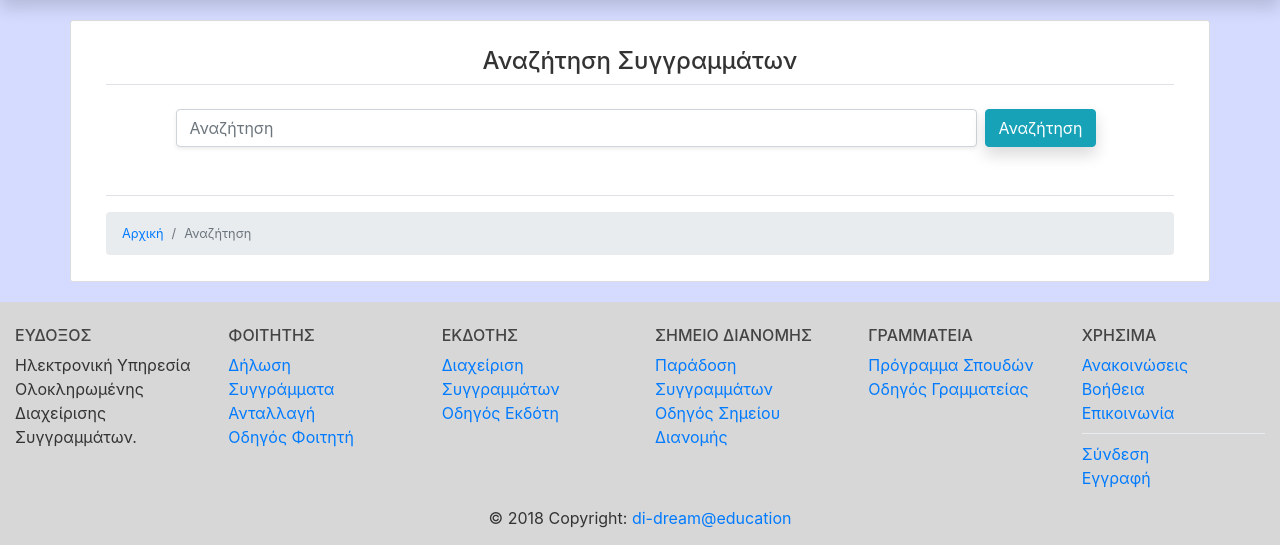
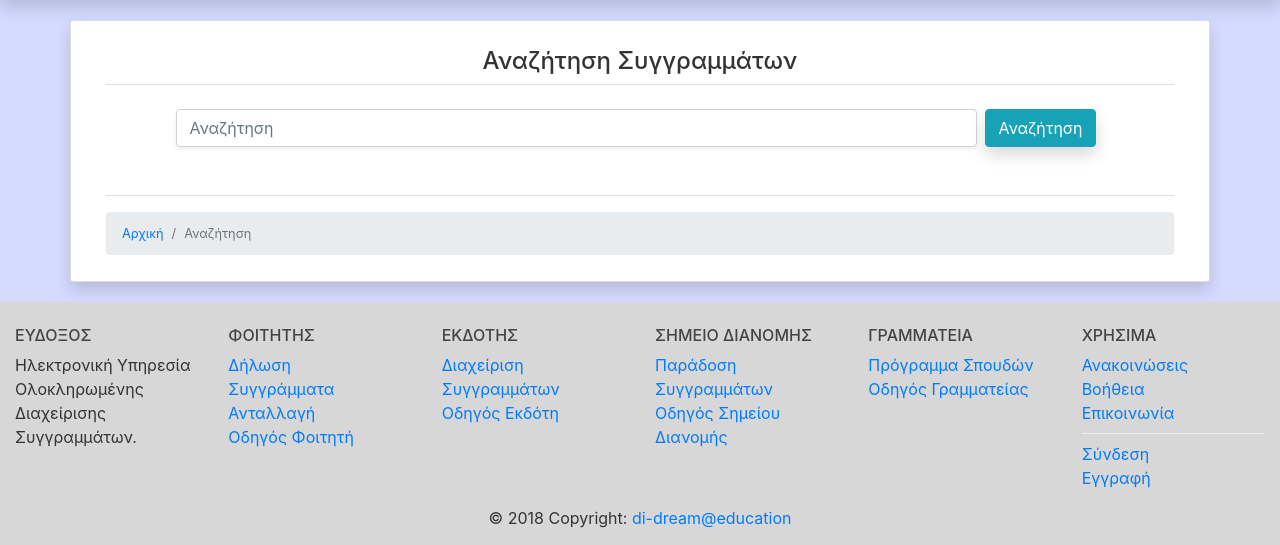
Before and after one commit to pelekoudasq/eudoxus, a Django app: page /search/ in a window 1280 px wide. Shown: the part 83-628 px from the top of the page. Run offline with Django 3.2, Linux system fonts and the light colour scheme; some libraries are stand-ins or nearby versions.

Commit message:
last shadow

```diff
--- a/users/templates/users/search.html
+++ b/users/templates/users/search.html
@@ -3,7 +3,7 @@
 {% load static %}
 {% load i18n %}
 {% block content %}
-	<div class="content-section container">
+	<div class="content-section container shadow mb-6">
 		<div class="col-md-12">
 			<div class="border-bottom pt-3">
 				<p class="h4 text-center">Αναζήτηση Συγγραμμάτων</p>
```
